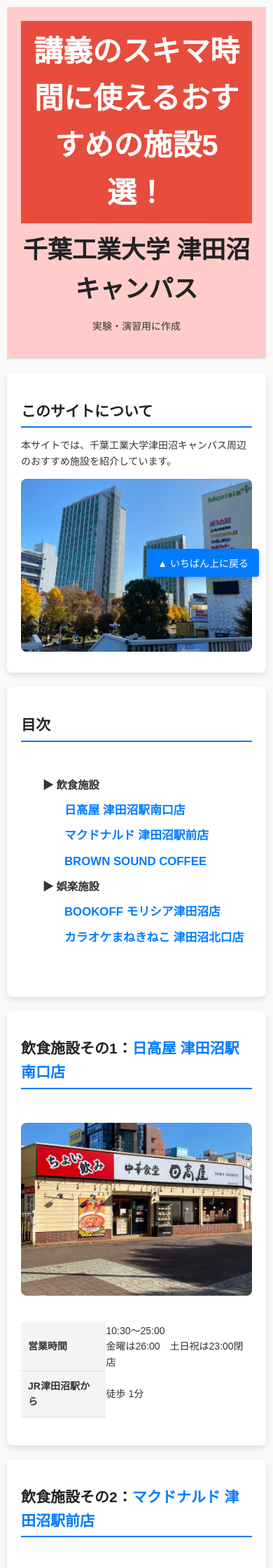
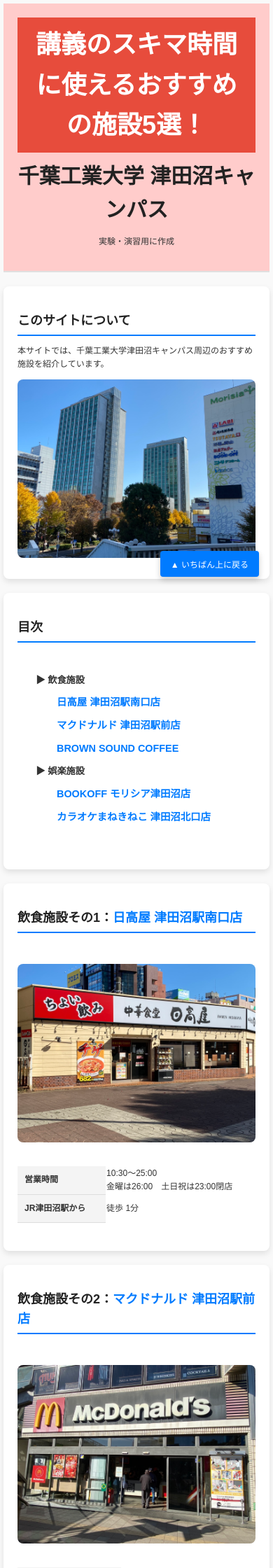
Before and after one commit to yabukilab/shimoda-c, a PHP site: page / in a window 390 px wide. Shown: the top 2240 px of the page at 70% size. Run offline with PHP 8.4, Linux system fonts and the light colour scheme.

Commit message:
レスポンシブデザインと折り返しについて追加設定（実験段階）

```diff
--- a/htdocs/styles/the-top-page.css
+++ b/htdocs/styles/the-top-page.css
@@ -31,16 +31,33 @@ img {
   display: block;
 }
 
-/* 画面幅が768px以下の場合に適用する */
+h1, h2, td {
+  word-wrap: break-word; /* 長い単語を折り返す */
+  overflow-wrap: break-word; /* 標準プロパティ */
+}
+
+/* ウィンドウ幅が768px以下の場合（タブレット＆スマホ向け） */
 @media screen and (max-width: 768px) {
   body {
-      font-size: 14px; /* フォントを小さく調整 */
-      line-height: 1.6; /* 行間を調整 */
-      margin: 10px; /* スマホ画面で適切な余白を設定 */
+      font-size: 14px; /* フォントサイズを小さく */
+      line-height: 1.6; /* 行間を少し広げる */
+      margin: 10px; /* 余白を減らす */
   }
   #toc {
-      padding: 10px; /* 目次の内側の余白を調整 */
-      max-width: 100%; /* 画面幅に収まるよう設定 */
+      padding: 10px; /* 内側の余白を調整 */
+      max-width: 100%; /* 横幅を画面幅に合わせる */
+  }
+}
+
+/* ウィンドウ幅が480px以下の場合（スマホ向け） */
+@media screen and (max-width: 480px) {
+  body {
+      font-size: 12px;
+      margin: 5px;
+  }
+  #toc {
+      padding: 5px;
+      max-width: 100%;
   }
 }
 
```
